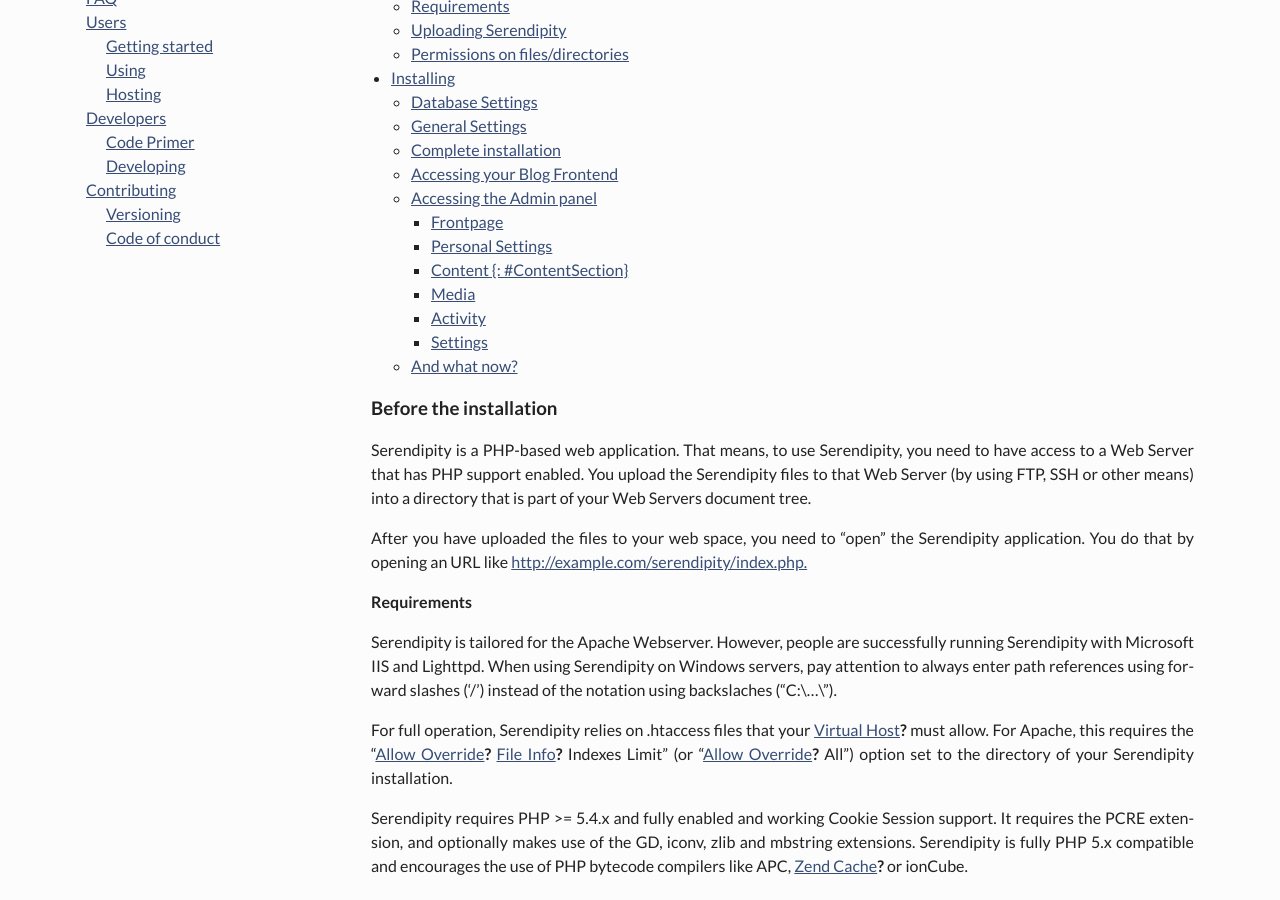
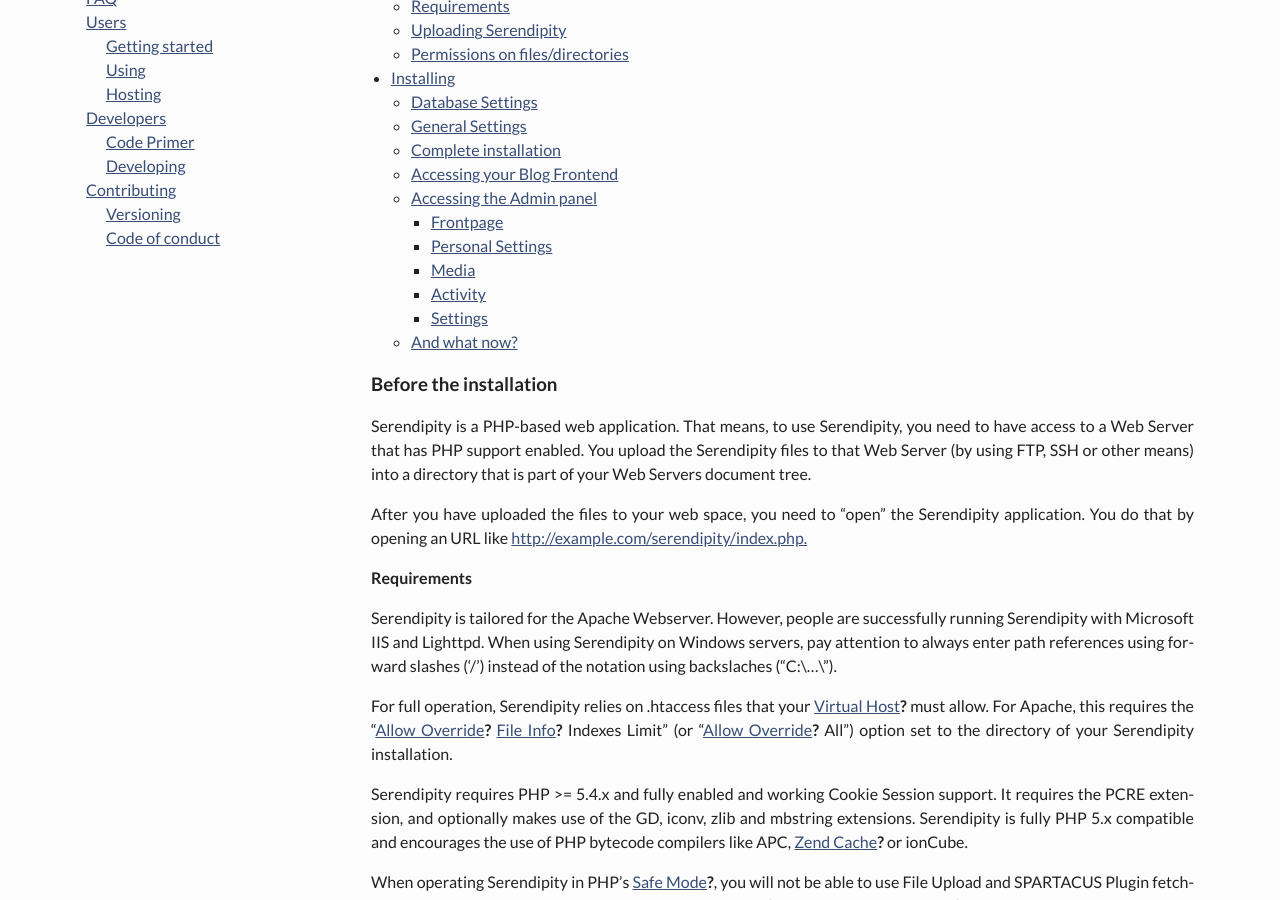
Before and after one commit to s9y/s9y.github.io, a Jekyll site: the page built from docs/users/getting-started/fresh-installation.md, in a window 1280 px wide and 900 px high, scrolled down 311 px. Built offline with Jekyll 4.4.1, drawn with Linux system fonts in a browser that asks for light colours; some of the changed text lies outside the part shown.

Commit message:
Let's see if this works

```diff
--- a/docs/users/getting-started/fresh-installation.md
+++ b/docs/users/getting-started/fresh-installation.md
@@ -140,7 +140,7 @@ The most important distinct option is whether to use the "WYSIWYG" editor. This
 ![](/img/docs/users/getting-started/s9y_fresh_install_07.png)
 
 
-##### Content {: #ContentSection}
+<h5 id="content-2">Content</h5>
 
 This section contains all relevant options to create and maintain entries and maintain categories.
 
```
